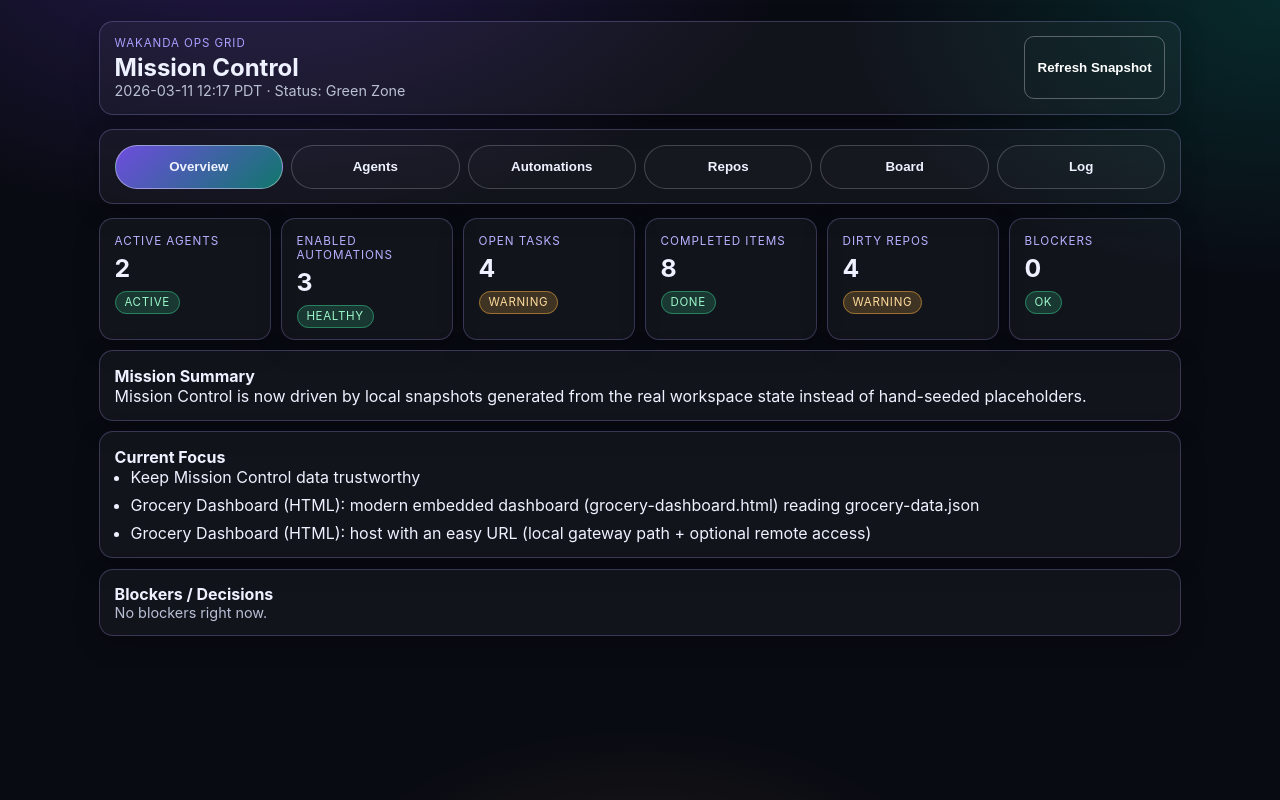
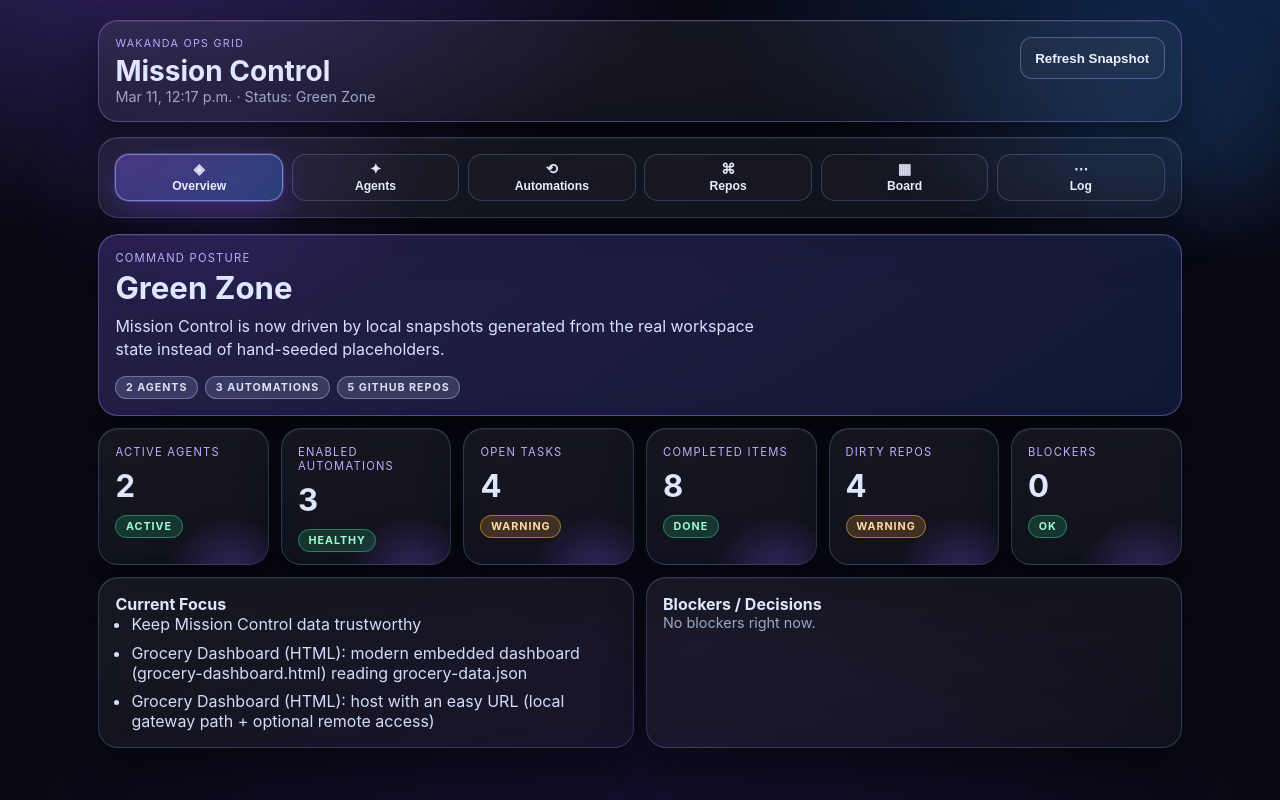
Before and after one commit to griotwakanda/griot-mission-control, a Vue app: page / in a window 1280 px wide. Built offline with nearby package versions, Linux system fonts and the light colour scheme.

Commit message:
Redesign Mission Control with premium fintech afrofuturist UI shell

```diff
--- a/src/App.vue
+++ b/src/App.vue
@@ -2,6 +2,14 @@
 import { computed, onMounted, ref } from 'vue'
 
 const tabs = ['Overview', 'Agents', 'Automations', 'Repos', 'Board', 'Log']
+const tabMeta = {
+  Overview: { icon: '◈', short: 'Home' },
+  Agents: { icon: '✦', short: 'Agents' },
+  Automations: { icon: '⟲', short: 'Auto' },
+  Repos: { icon: '⌘', short: 'Repos' },
+  Board: { icon: '▦', short: 'Board' },
+  Log: { icon: '⋯', short: 'Log' },
+}
 const activeTab = ref('Overview')
 const loading = ref(true)
 const loadError = ref('')
@@ -27,6 +35,31 @@ const boardColumns = computed(() => [
   { key: 'done', label: 'DONE' },
   { key: 'blocked', label: 'BLOCKED' },
 ])
+
+const formatRelativeTimestamp = (value) => {
+  if (!value || value === 'Unknown' || value === 'Never') return value || 'Unknown'
+  const date = new Date(value)
+  if (Number.isNaN(date.getTime())) return value
+  return new Intl.DateTimeFormat('en-CA', {
+    timeZone: 'America/Vancouver',
+    month: 'short',
+    day: 'numeric',
+    hour: 'numeric',
+    minute: '2-digit',
+  }).format(date)
+}
+
+const formatSchedule = (value = '') => {
+  return String(value)
+    .replace(/\s*\(America\/Vancouver\)/g, '')
+    .replace(/^0 8 \* \* \*$/, 'Daily · 08:00')
+    .replace(/^15 9 \* \* \*$/, 'Daily · 09:15')
+    .replace(/^0 13 \* \* \*$/, 'Daily · 13:00')
+}
+
+const trimSummary = (value = '', max = 180) => {
+  return value.length > max ? `${value.slice(0, max - 1)}…` : value
+}
 
 const statusClass = (value = '') => {
   const normalized = String(value).toLowerCase()
@@ -85,109 +118,122 @@ onMounted(loadData)
 
 <template>
   <main class="app-shell">
-    <header class="topbar panel">
+    <div class="ambient-layer" aria-hidden="true"></div>
+
+    <header class="topbar shell-card">
       <div>
         <p class="eyebrow">Wakanda Ops Grid</p>
         <h1>Mission Control</h1>
-        <p class="muted">{{ overview.generatedAt }} · Status: {{ overview.missionStatus }}</p>
+        <p class="muted">{{ formatRelativeTimestamp(overview.generatedAt) }} · Status: {{ overview.missionStatus }}</p>
       </div>
       <button class="ghost" @click="loadData">Refresh Snapshot</button>
     </header>
 
-    <nav class="tabs panel" aria-label="Mission control modules">
+    <nav class="tabs shell-card" aria-label="Mission control modules">
       <button
         v-for="tab in tabs"
         :key="tab"
         :class="['tab-pill', { active: activeTab === tab }]"
         @click="activeTab = tab"
       >
-        {{ tab }}
+        <span class="tab-icon">{{ tabMeta[tab]?.icon }}</span>
+        <span>{{ tab }}</span>
       </button>
     </nav>
 
-    <p v-if="loadError" class="panel error">{{ loadError }}</p>
-    <p v-if="loading" class="panel muted">Loading operational snapshot…</p>
+    <p v-if="loadError" class="shell-card error">{{ loadError }}</p>
+    <p v-if="loading" class="shell-card muted">Loading operational snapshot…</p>
 
     <section v-if="!loading && activeTab === 'Overview'" class="module-stack">
+      <article class="hero-panel shell-card">
+        <div>
+          <p class="label">Command posture</p>
+          <h2 class="hero-title">{{ overview.missionStatus }}</h2>
+          <p class="hero-copy">{{ overview.summary }}</p>
+        </div>
+        <div class="hero-meta">
+          <span class="badge neutral">{{ agents.length }} agents</span>
+          <span class="badge neutral">{{ automations.length }} automations</span>
+          <span class="badge neutral">{{ repos.github.length }} GitHub repos</span>
+        </div>
+      </article>
+
       <div class="kpi-grid">
-        <article v-for="kpi in overview.kpis" :key="kpi.label" class="panel kpi-card">
+        <article v-for="kpi in overview.kpis" :key="kpi.label" class="kpi-card shell-card">
           <p class="label">{{ kpi.label }}</p>
           <p class="value">{{ kpi.value }}</p>
           <span :class="['badge', statusClass(kpi.status)]">{{ kpi.status }}</span>
         </article>
       </div>
 
-      <article class="panel">
-        <h2>Mission Summary</h2>
-        <p>{{ overview.summary }}</p>
-      </article>
-
-      <article class="panel">
+      <div class="section-grid">
+        <article class="shell-card">
           <h2>Current Focus</h2>
           <ul>
             <li v-for="item in overview.currentFocus" :key="item">{{ item }}</li>
           </ul>
         </article>
 
-      <article class="panel">
+        <article class="shell-card">
           <h2>Blockers / Decisions</h2>
           <ul v-if="overview.blockers.length">
             <li v-for="item in overview.blockers" :key="item">{{ item }}</li>
           </ul>
           <p v-else class="muted">No blockers right now.</p>
         </article>
+      </div>
     </section>
 
     <section v-if="!loading && activeTab === 'Agents'" class="module-stack">
-      <article v-for="agent in agents" :key="agent.name" class="panel list-card">
+      <article v-for="agent in agents" :key="agent.name" class="list-card shell-card">
         <div class="row-between">
           <h2>{{ agent.name }}</h2>
           <span :class="['badge', statusClass(agent.status)]">{{ agent.status }}</span>
         </div>
         <p class="muted">{{ agent.role }} · {{ agent.model }}</p>
-        <p>{{ agent.taskSummary }}</p>
-        <p class="mono">Last active: {{ agent.lastActive }}</p>
+        <p>{{ trimSummary(agent.taskSummary, 150) }}</p>
+        <p class="mono">Last active: {{ formatRelativeTimestamp(agent.lastActive) }}</p>
       </article>
     </section>
 
     <section v-if="!loading && activeTab === 'Automations'" class="module-stack">
-      <article v-for="job in automations" :key="job.name" class="panel list-card">
+      <article v-for="job in automations" :key="job.name" class="list-card shell-card">
         <div class="row-between">
           <h2>{{ job.name }}</h2>
           <span :class="['badge', statusClass(job.state)]">{{ job.state }}</span>
         </div>
-        <p class="mono">{{ job.schedule }}</p>
-        <p class="muted">Last run: {{ job.lastRun }} · Next run: {{ job.nextRun }}</p>
-        <p>{{ job.summary }}</p>
+        <p class="mono">{{ formatSchedule(job.schedule) }}</p>
+        <p class="muted">Last run: {{ formatRelativeTimestamp(job.lastRun) }} · Next run: {{ formatRelativeTimestamp(job.nextRun) }}</p>
+        <p>{{ trimSummary(job.summary, 180) }}</p>
       </article>
     </section>
 
     <section v-if="!loading && activeTab === 'Repos'" class="module-stack">
-      <article class="panel">
+      <article class="shell-card">
         <div class="row-between section-heading">
           <h2>GitHub</h2>
           <span class="badge neutral">{{ repos.github.length }} repos</span>
         </div>
         <div class="module-stack nested-stack">
-          <article v-for="repo in repos.github" :key="repo.fullName" class="panel list-card nested-card">
+          <article v-for="repo in repos.github" :key="repo.fullName" class="list-card nested-card shell-card">
             <div class="row-between">
               <h2>{{ repo.name }}</h2>
               <span :class="['badge', repo.private ? 'warn' : 'ok']">{{ repo.private ? 'private' : 'public' }}</span>
             </div>
             <p class="muted">{{ repo.fullName }}</p>
             <p class="mono"><a :href="repo.url" target="_blank" rel="noreferrer">{{ repo.url }}</a></p>
-            <p class="muted">Updated: {{ repo.updatedAt }}</p>
+            <p class="muted">Updated: {{ formatRelativeTimestamp(repo.updatedAt) }}</p>
           </article>
         </div>
       </article>
 
-      <article class="panel">
+      <article class="shell-card">
         <div class="row-between section-heading">
           <h2>Local</h2>
           <span class="badge neutral">{{ repos.local.length }} repos</span>
         </div>
         <div class="module-stack nested-stack">
-          <article v-for="repo in repos.local" :key="repo.path" class="panel list-card nested-card">
+          <article v-for="repo in repos.local" :key="repo.path" class="list-card nested-card shell-card">
             <div class="row-between">
               <h2>{{ repo.name }}</h2>
               <span :class="['badge', statusClass(repo.health)]">{{ repo.health }}</span>
@@ -204,7 +250,7 @@ onMounted(loadData)
     <section v-if="!loading && activeTab === 'Board'" class="module-stack">
       <p class="muted">Snapshot updated: {{ board.lastUpdated }}</p>
       <div class="board-grid">
-        <article v-for="column in boardColumns" :key="column.key" class="panel board-column">
+        <article v-for="column in boardColumns" :key="column.key" class="board-column shell-card">
           <h2>{{ column.label }} ({{ board.columns?.[column.key]?.length || 0 }})</h2>
           <ul v-if="board.columns?.[column.key]?.length">
             <li v-for="task in board.columns[column.key]" :key="task">{{ task }}</li>
@@ -215,14 +261,26 @@ onMounted(loadData)
     </section>
 
     <section v-if="!loading && activeTab === 'Log'" class="module-stack">
-      <article v-for="entry in worklog" :key="entry.timestamp + entry.summary" class="panel log-row">
+      <article v-for="entry in worklog" :key="entry.timestamp + entry.summary" class="log-row shell-card">
         <div class="row-between">
           <p class="mono">{{ entry.timestamp }}</p>
           <span :class="['badge', statusClass(entry.status)]">{{ entry.status }}</span>
         </div>
         <p class="muted">{{ entry.source }}</p>
-        <p>{{ entry.summary }}</p>
+        <p>{{ trimSummary(entry.summary, 220) }}</p>
       </article>
     </section>
+
+    <nav class="mobile-dock shell-card" aria-label="Mission control quick navigation">
+      <button
+        v-for="tab in tabs"
+        :key="`dock-${tab}`"
+        :class="['dock-item', { active: activeTab === tab }]"
+        @click="activeTab = tab"
+      >
+        <span class="tab-icon">{{ tabMeta[tab]?.icon }}</span>
+        <span>{{ tabMeta[tab]?.short || tab }}</span>
+      </button>
+    </nav>
   </main>
 </template>
--- a/src/style.css
+++ b/src/style.css
@@ -1,22 +1,34 @@
 :root {
   color-scheme: dark;
   font-family: Inter, -apple-system, BlinkMacSystemFont, 'Segoe UI', sans-serif;
-  background: #090b13;
-  color: #eef1ff;
+  --obsidian: #080913;
+  --midnight: #0f1222;
+  --ink: #dfe6ff;
+  --muted: #9ea6c7;
+  --violet: #8a5dff;
+  --sapphire: #2f8bff;
+  --glass: rgba(255, 255, 255, 0.05);
+  --border: rgba(168, 183, 255, 0.22);
 }
 
 * {
   box-sizing: border-box;
 }
 
+html,
+body,
+#app {
+  margin: 0;
+  min-height: 100%;
+}
+
 body {
-  margin: 0;
-  min-height: 100vh;
   background:
-    radial-gradient(900px 500px at 20% -10%, rgba(125, 74, 255, 0.23), transparent 60%),
-    radial-gradient(700px 450px at 100% 0%, rgba(0, 204, 170, 0.16), transparent 62%),
-    radial-gradient(600px 400px at 50% 120%, rgba(247, 174, 54, 0.12), transparent 58%),
-    #090b13;
+    radial-gradient(900px 500px at 10% -12%, rgba(132, 86, 255, 0.35), transparent 65%),
+    radial-gradient(800px 500px at 95% -8%, rgba(37, 133, 255, 0.28), transparent 65%),
+    radial-gradient(1000px 700px at 50% 120%, rgba(120, 54, 255, 0.14), transparent 65%),
+    var(--obsidian);
+  color: var(--ink);
 }
 
 h1,
@@ -29,41 +41,58 @@ ul {
 ul {
   padding-left: 1rem;
   display: grid;
-  gap: 0.5rem;
+  gap: 0.55rem;
+  color: #d4dcfb;
 }
 
 .app-shell {
+  position: relative;
   max-width: 1120px;
   margin: 0 auto;
-  padding: 1rem 0.9rem 2rem;
+  padding: 0.95rem 0.85rem 6.3rem;
   display: grid;
-  gap: 0.75rem;
+  gap: 0.85rem;
 }
 
-.panel {
-  background: rgba(255, 255, 255, 0.04);
-  border: 1px solid rgba(173, 162, 255, 0.25);
-  border-radius: 14px;
-  padding: 0.9rem;
-  box-shadow: 0 8px 24px rgba(0, 0, 0, 0.25);
+.ambient-layer {
+  position: fixed;
+  inset: 0;
+  pointer-events: none;
+  background:
+    radial-gradient(300px 180px at 18% 24%, rgba(140, 92, 255, 0.14), transparent 70%),
+    radial-gradient(320px 200px at 88% 16%, rgba(74, 150, 255, 0.14), transparent 70%);
+  filter: blur(10px);
+}
+
+.shell-card {
+  background: linear-gradient(165deg, rgba(255, 255, 255, 0.065), rgba(255, 255, 255, 0.03));
+  border: 1px solid var(--border);
+  border-radius: 20px;
+  padding: 1rem;
+  box-shadow:
+    0 22px 38px rgba(0, 0, 0, 0.4),
+    inset 0 1px 0 rgba(255, 255, 255, 0.07);
+  backdrop-filter: blur(12px);
 }
 
 .topbar {
   display: flex;
+  gap: 1rem;
   justify-content: space-between;
-  gap: 1rem;
+  align-items: flex-start;
+  border-color: rgba(167, 131, 255, 0.38);
 }
 
 .eyebrow {
   text-transform: uppercase;
-  letter-spacing: 0.08em;
-  font-size: 0.72rem;
-  color: #a99fff;
+  letter-spacing: 0.12em;
+  font-size: 0.67rem;
+  color: #b7a9ff;
 }
 
 h1 {
-  font-size: 1.5rem;
-  margin-top: 0.2rem;
+  margin-top: 0.25rem;
+  font-size: clamp(1.35rem, 5vw, 1.75rem);
 }
 
 h2 {
@@ -71,123 +100,203 @@ h2 {
 }
 
 .muted {
-  color: #b9bfd4;
+  color: var(--muted);
   font-size: 0.9rem;
 }
 
 .tabs {
-  display: grid;
+  display: none;
+  gap: 0.55rem;
   grid-template-columns: repeat(3, minmax(0, 1fr));
-  gap: 0.5rem;
 }
 
-.tab-pill {
-  border: 1px solid rgba(255, 255, 255, 0.2);
-  border-radius: 999px;
+.tab-pill,
+.dock-item {
+  border: 1px solid rgba(175, 190, 255, 0.22);
   background: rgba(255, 255, 255, 0.02);
-  color: #eef1ff;
-  min-height: 44px;
+  color: #e9edff;
+  border-radius: 14px;
+  min-height: 46px;
+  padding: 0.45rem 0.65rem;
+  display: flex;
+  flex-direction: column;
+  gap: 0.15rem;
+  align-items: center;
+  justify-content: center;
+  font-weight: 600;
+  font-size: 0.76rem;
+}
+
+.tab-pill.active,
+.dock-item.active {
+  border-color: rgba(153, 169, 255, 0.65);
+  background: linear-gradient(145deg, rgba(138, 93, 255, 0.37), rgba(51, 137, 255, 0.31));
+  box-shadow: 0 0 0 1px rgba(145, 163, 255, 0.25), 0 10px 28px rgba(96, 56, 224, 0.32);
+}
+
+.tab-icon {
+  font-size: 0.9rem;
+  line-height: 1;
+  opacity: 0.96;
+}
+
+button {
+  cursor: pointer;
+  border: 0;
+  transition: transform 140ms ease, border-color 140ms ease, background 200ms ease;
+}
+
+button:active {
+  transform: translateY(1px) scale(0.995);
+}
+
+button.ghost {
+  border-radius: 12px;
+  border: 1px solid rgba(166, 182, 255, 0.36);
+  background: rgba(255, 255, 255, 0.03);
+  color: #edf1ff;
+  min-height: 42px;
+  padding: 0 0.9rem;
   font-weight: 600;
 }
 
-.tab-pill.active {
-  background: linear-gradient(135deg, rgba(126, 87, 255, 0.85), rgba(16, 143, 128, 0.8));
-  border-color: rgba(255, 255, 255, 0.4);
+.hero-panel {
+  display: grid;
+  gap: 0.95rem;
+  background:
+    linear-gradient(145deg, rgba(125, 78, 255, 0.2), rgba(39, 112, 255, 0.12)),
+    linear-gradient(160deg, rgba(255, 255, 255, 0.04), rgba(255, 255, 255, 0.02));
+  border-color: rgba(151, 124, 255, 0.45);
+}
+
+.label {
+  color: #bdaeff;
+  font-size: 0.7rem;
+  letter-spacing: 0.11em;
+  text-transform: uppercase;
+}
+
+.hero-title {
+  margin-top: 0.3rem;
+  font-size: clamp(1.35rem, 5.2vw, 1.95rem);
+  font-weight: 750;
+}
+
+.hero-copy {
+  margin-top: 0.45rem;
+  max-width: 65ch;
+  color: #d7e0ff;
+  line-height: 1.45;
+}
+
+.hero-meta {
+  display: flex;
+  flex-wrap: wrap;
+  gap: 0.45rem;
 }
 
 .kpi-grid,
-.board-grid {
+.board-grid,
+.section-grid {
   display: grid;
-  gap: 0.65rem;
+  gap: 0.75rem;
 }
 
 .kpi-grid {
   grid-template-columns: repeat(2, minmax(0, 1fr));
 }
 
-.kpi-card .value {
-  margin: 0.35rem 0 0.45rem;
-  font-size: 1.55rem;
-  font-weight: 700;
+.kpi-card {
+  position: relative;
+  overflow: hidden;
 }
 
-.label {
-  color: #b8b0ff;
-  font-size: 0.73rem;
-  letter-spacing: 0.08em;
-  text-transform: uppercase;
+.kpi-card::before {
+  content: '';
+  position: absolute;
+  inset: auto -20% -65% auto;
+  width: 140px;
+  height: 140px;
+  border-radius: 999px;
+  background: radial-gradient(circle, rgba(132, 90, 255, 0.34), transparent 68%);
+}
+
+.kpi-card .value {
+  margin: 0.5rem 0 0.55rem;
+  font-size: clamp(1.35rem, 6vw, 1.95rem);
+  font-weight: 700;
+  letter-spacing: 0.01em;
 }
 
 .module-stack {
   display: grid;
-  gap: 0.65rem;
+  gap: 0.75rem;
 }
 
 .row-between {
   display: flex;
+  align-items: center;
   justify-content: space-between;
   gap: 0.6rem;
-  align-items: center;
 }
 
 .badge {
   border-radius: 999px;
-  padding: 0.2rem 0.55rem;
-  font-size: 0.72rem;
+  padding: 0.25rem 0.6rem;
+  border: 1px solid transparent;
+  font-size: 0.67rem;
   text-transform: uppercase;
-  letter-spacing: 0.06em;
-  border: 1px solid transparent;
+  letter-spacing: 0.09em;
+  font-weight: 650;
 }
 
 .badge.ok {
-  background: rgba(57, 201, 140, 0.2);
-  color: #9cf6ca;
-  border-color: rgba(57, 201, 140, 0.5);
+  background: rgba(45, 202, 132, 0.19);
+  color: #9dffcf;
+  border-color: rgba(45, 202, 132, 0.52);
 }
 
 .badge.warn {
-  background: rgba(245, 173, 64, 0.2);
-  color: #ffdb9c;
-  border-color: rgba(245, 173, 64, 0.5);
+  background: rgba(255, 176, 62, 0.19);
+  color: #ffdba8;
+  border-color: rgba(255, 176, 62, 0.54);
 }
 
 .badge.bad {
-  background: rgba(231, 66, 66, 0.22);
-  color: #ffb3b3;
-  border-color: rgba(231, 66, 66, 0.5);
+  background: rgba(237, 87, 102, 0.2);
+  color: #ffc0c9;
+  border-color: rgba(237, 87, 102, 0.5);
 }
 
 .badge.neutral {
-  background: rgba(152, 166, 201, 0.2);
-  color: #d7def2;
-  border-color: rgba(152, 166, 201, 0.45);
+  background: rgba(163, 178, 218, 0.2);
+  color: #d8e0f6;
+  border-color: rgba(163, 178, 218, 0.48);
 }
 
-.board-column {
+.list-card,
+.board-column,
+.log-row {
   display: grid;
-  gap: 0.45rem;
+  gap: 0.42rem;
 }
 
-.log-row {
-  display: grid;
-  gap: 0.35rem;
+.nested-card {
+  border-radius: 16px;
+  background: linear-gradient(165deg, rgba(255, 255, 255, 0.045), rgba(255, 255, 255, 0.018));
+  border-color: rgba(175, 192, 255, 0.16);
+}
+
+.nested-stack {
+  gap: 0.8rem;
 }
 
 .section-heading {
   margin-bottom: 0.85rem;
 }
 
-.nested-stack {
-  gap: 0.85rem;
-}
-
-.nested-card {
-  background: rgba(255, 255, 255, 0.03);
-  border-color: rgba(255, 255, 255, 0.08);
-}
-
 .list-card a {
-  color: #b9b8ff;
+  color: #b6c7ff;
   text-decoration: none;
 }
 
@@ -197,41 +306,52 @@ h2 {
 
 .mono {
   font-family: 'JetBrains Mono', ui-monospace, SFMono-Regular, Menlo, Monaco, Consolas, monospace;
-  font-size: 0.82rem;
-  color: #9fa9d0;
-}
-
-button {
-  border-radius: 10px;
-  border: 1px solid transparent;
-  background: #7a5cff;
-  color: white;
-  font-weight: 600;
-  min-height: 42px;
-  padding: 0 0.8rem;
-}
-
-button.ghost {
-  background: transparent;
-  border-color: rgba(255, 255, 255, 0.3);
+  font-size: 0.8rem;
+  color: #a8b4dc;
 }
 
 .error {
-  color: #ffb3bf;
+  color: #ffb5c0;
+  border-color: rgba(247, 107, 137, 0.44);
+}
+
+.mobile-dock {
+  position: fixed;
+  left: 0.7rem;
+  right: 0.7rem;
+  bottom: 0.7rem;
+  z-index: 40;
+  display: grid;
+  grid-template-columns: repeat(6, minmax(0, 1fr));
+  gap: 0.38rem;
+  padding: 0.5rem;
+  border-radius: 22px;
+  border-color: rgba(168, 136, 255, 0.45);
+  background: linear-gradient(160deg, rgba(11, 15, 31, 0.9), rgba(19, 24, 44, 0.84));
+  box-shadow: 0 14px 35px rgba(0, 0, 0, 0.52), 0 0 24px rgba(117, 74, 255, 0.2);
 }
 
 @media (min-width: 760px) {
   .app-shell {
-    padding: 1.3rem 1.2rem 2.2rem;
-    gap: 0.9rem;
+    padding: 1.25rem 1.15rem 1.7rem;
+    gap: 0.95rem;
   }
 
   .tabs {
+    display: grid;
     grid-template-columns: repeat(6, minmax(0, 1fr));
+  }
+
+  .mobile-dock {
+    display: none;
   }
 
   .kpi-grid {
     grid-template-columns: repeat(3, minmax(0, 1fr));
+  }
+
+  .section-grid {
+    grid-template-columns: repeat(2, minmax(0, 1fr));
   }
 
   .board-grid {
@@ -239,7 +359,7 @@ button.ghost {
   }
 }
 
-@media (min-width: 1024px) {
+@media (min-width: 1080px) {
   .kpi-grid {
     grid-template-columns: repeat(6, minmax(0, 1fr));
   }
```
Lines whose indentation alone changed are shown as unchanged.
